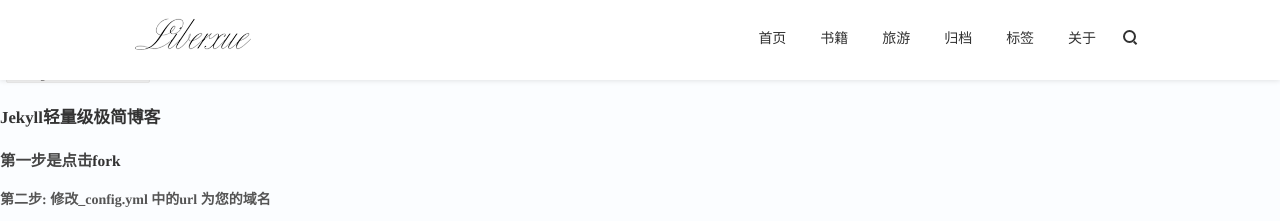
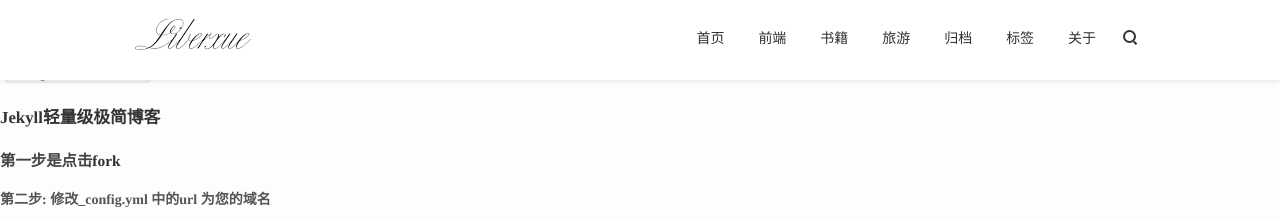
Before and after one commit to ivylili/ivylili.github.io, a Jekyll site: the page built from ChinaREADME.md, in a window 1280 px wide. Shown: the top 221 px of the page. Built offline with Jekyll 4.4.1, drawn with Linux system fonts in a browser that asks for light colours; nearby versions of some CDN libraries; our own code applies the rules of GitHub Pages for plain Markdown files; comment, search, counter and statistics services are not loaded.

Commit message:
add a tag

```diff
--- a/_config.yml
+++ b/_config.yml
@@ -13,6 +13,9 @@ gems: [jekyll-paginate]
 links:
   - name:         首页
     url:          /
+    external:     false
+  - name:         前端
+    url:          /frontend
     external:     false
   - name:         书籍
     url:          /book
```
